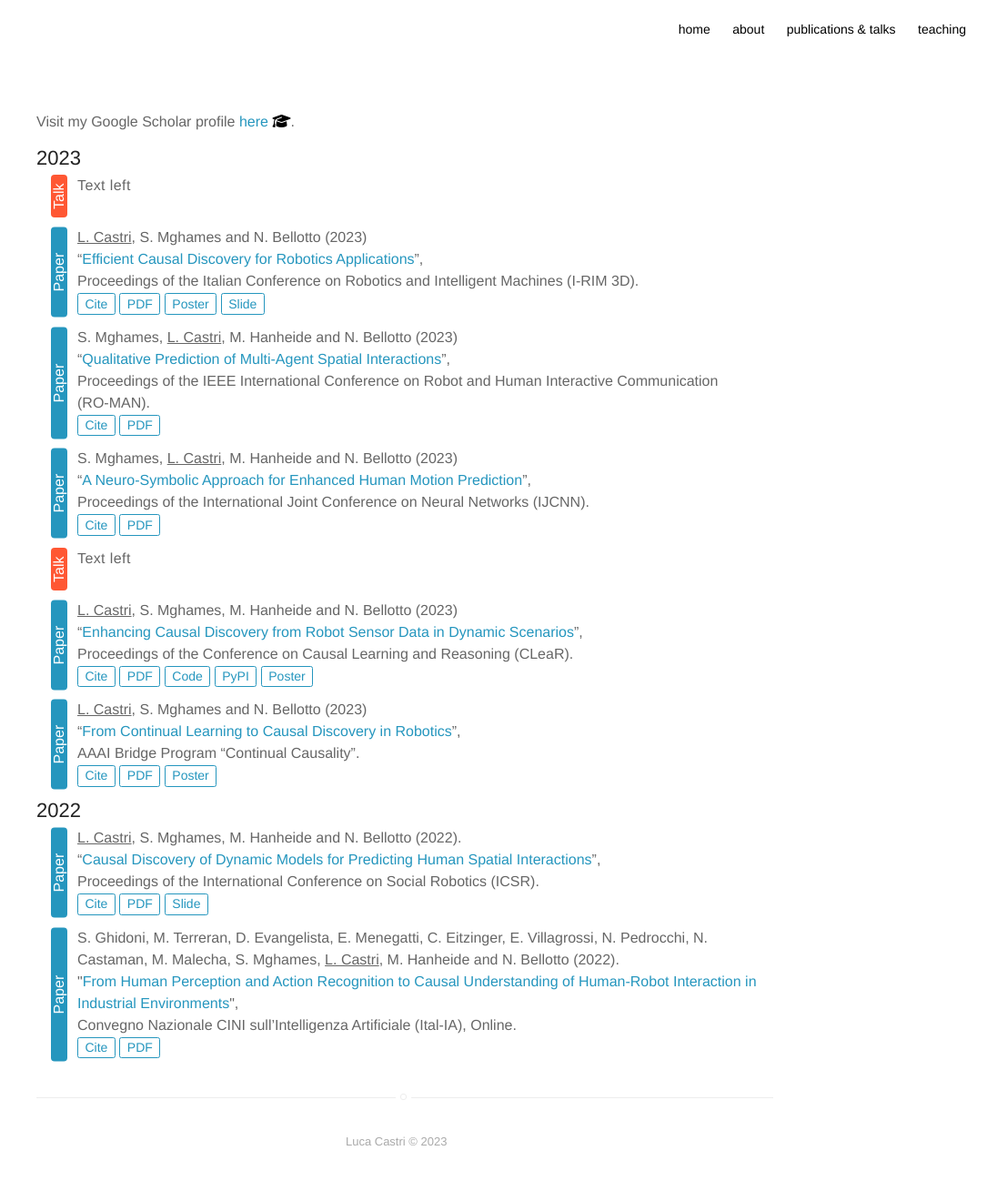
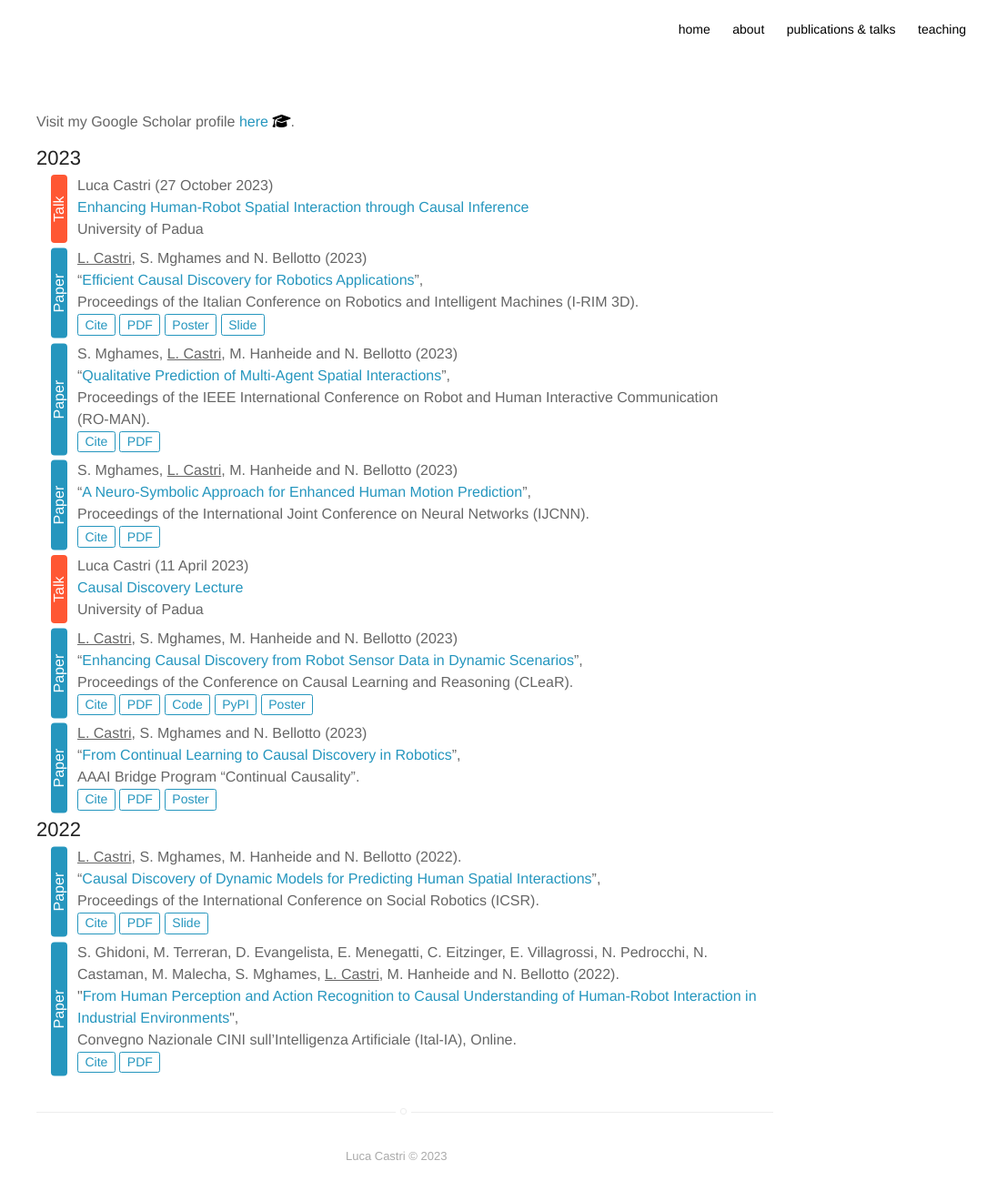
Before and after one commit to lcastri/lcastri.github.io, a Jekyll site: the page built from publications.html, in a window 1280 px wide. Shown: the whole page at 91% size, without its empty margins (195-1280 px from the left). Built offline with Jekyll 4.4.1, drawn with Linux system fonts in a browser that asks for light colours; nearby versions of some CDN libraries.

Commit message:
talks added

```diff
--- a/_posts/2023-04-27-CausalDiscoveryLecture.markdown
+++ b/_posts/2023-04-27-CausalDiscoveryLecture.markdown
@@ -1,5 +1,5 @@
 ---
-title: I had the opportunity to give a lecture on Causal Discovery in the Artificial Intelligence course of the Computer Science program at the University of Padua.<br>Take a look at the <a class="ext_link" href="https://lcastri.github.io/causal_discovery_lecture.pdf">slides</a>.
+title: I had the opportunity to give a lecture on Causal Discovery in the Artificial Intelligence course of the Computer Science program at the University of Padua.<br>Take a look at the <a class="ext_link" href="https://lcastri.github.io/talk/causal_discovery_lecture.pdf">slides</a>.
 layout: post
 date: 2023-04-27
 tag: causal_discovery_lecture2023
--- a/_sass/base/general.sass
+++ b/_sass/base/general.sass
@@ -200,7 +200,7 @@ pre
 	align-items: center
 	position: relative
 	padding-bottom: 3px
-	margin-bottom: 10px
+	margin-bottom: 5px
 
 	&::before
 		content: 'Paper'
@@ -227,7 +227,7 @@ pre
 	align-items: center
 	position: relative
 	padding-bottom: 3px
-	margin-bottom: 10px
+	margin-bottom: 5px
 
 	&::before
 		content: 'Talk'
--- a/publications.html
+++ b/publications.html
@@ -10,7 +10,11 @@ Visit my Google Scholar profile <a class="ext_link" href="https://scholar.google
 <h2>2023</h2>
 
 <div class="container-talk">
-    <p class="afterLine">Text left</p>
+    <div class="afterLine">
+        </u>Luca Castri</u> (27 October 2023)<br>
+        <a class="ext_link" href="https://lcastri.github.io/talk/enhancing_human_robot_spatial_interaction_through_causal_inference.pdf">Enhancing Human-Robot Spatial Interaction through Causal Inference</a><br>
+        University of Padua
+    </div>
 </div>
 
 <div class="container-paper">
@@ -48,8 +52,12 @@ Visit my Google Scholar profile <a class="ext_link" href="https://scholar.google
     </div>
 </div>
 
-<div class="container-talk" content="Lecture">
-    <p class="afterLine">Text left</p>
+<div class="container-talk">
+    <div class="afterLine">
+        </u>Luca Castri</u> (11 April 2023)<br>
+        <a class="ext_link" href="https://lcastri.github.io/talk/causal_discovery_lecture.pdf">Causal Discovery Lecture</a><br>
+        University of Padua
+    </div>
 </div>
 
 <div class="container-paper">
```
Also changed, not shown: 3 other files.
